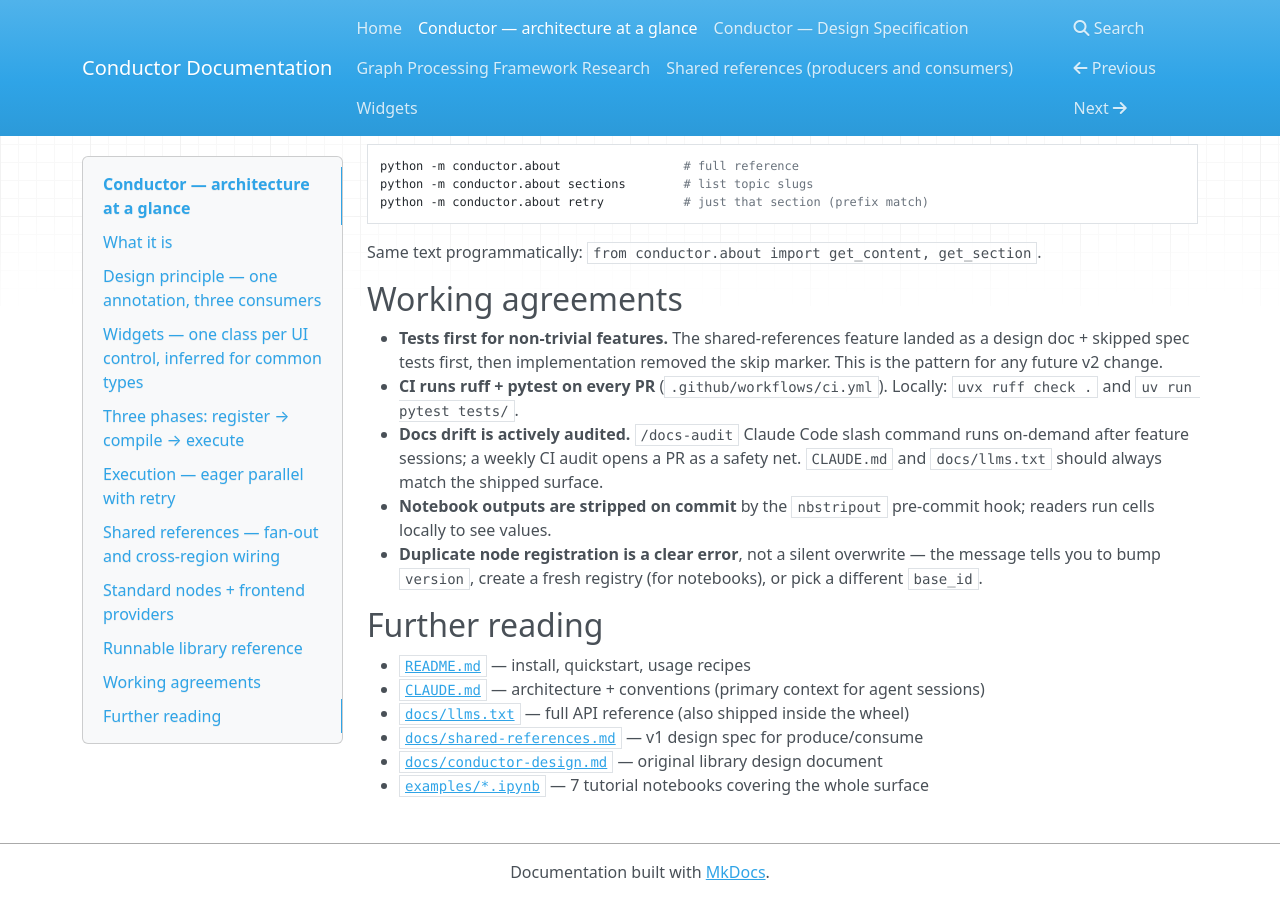
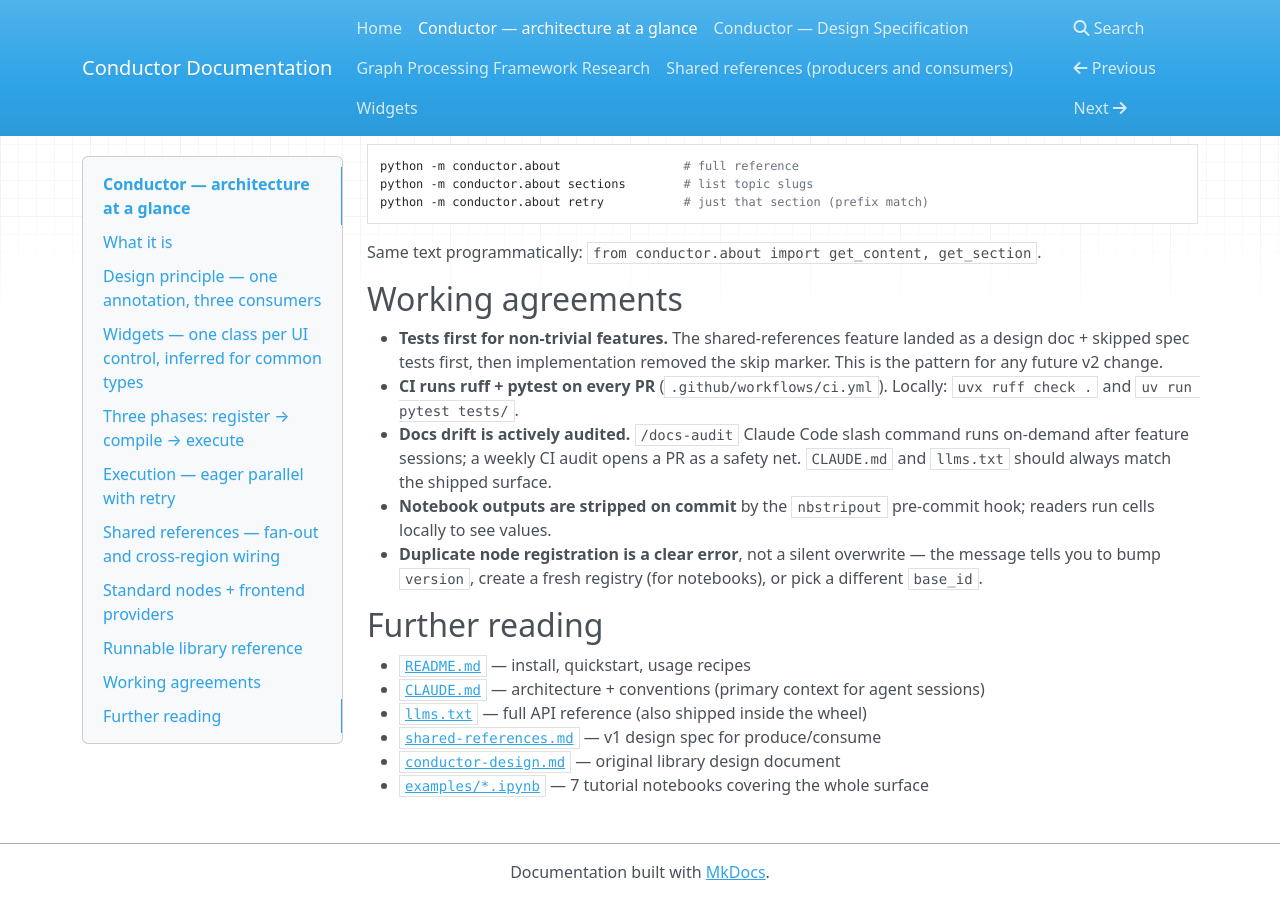
Before and after one commit to syv-ai/conductor, an MkDocs documentation site: the page built from docs/OVERVIEW.md, in a window 1280 px wide and 900 px high, scrolled down 3312 px. Built offline with MkDocs 1.6.1, drawn with Linux system fonts in a browser that asks for light colours; nearby versions of some CDN libraries; some of the changed text lies outside the part shown.

Commit message:
doc: fixed bad reference in overview doc

```diff
--- a/docs/OVERVIEW.md
+++ b/docs/OVERVIEW.md
@@ -35,7 +35,7 @@
 
 When a parameter has no widget on its annotation, the registry infers a sensible default from the Python type: `str → Text`, `int → Number(integer_only=True)`, `float → Number`, `bool → Checkbox`, `Date → DatePicker`, `list[T] → List(item_widget=default(T))`, `dict → SchemaBuilder`. Explicit `Annotated[T, Widget(...)]` always wins. So `def f(x: int)` is enough for the common case; annotate when you want constraints, a different widget, or a prettier label.
 
-Full catalog + recipe for adding new widgets: [`docs/widgets.md`](docs/widgets.md). Hands-on tour: [`examples/08_widgets.ipynb`](examples/08_widgets.ipynb).
+Full catalog + recipe for adding new widgets: [`widgets.md`](widgets.md). Hands-on tour: [`examples/08_widgets.ipynb`](examples/08_widgets.ipynb).
 
 ## Three phases: register → compile → execute
 
@@ -83,7 +83,7 @@
 
 Reference identity is `(producer_id, output_handle)`; the label is UI-only so renames never break subscribers. Validated at compile time (cycles, type compatibility, no collision with explicit edges, single producer per reference). Consumers inside a for-each body see the same producer value on every iteration — broadcast, not per-iteration.
 
-v1 constraint: producers must be top-level (not inside a compound region). Consumers can be anywhere. Full spec: [`docs/shared-references.md`](docs/shared-references.md).
+v1 constraint: producers must be top-level (not inside a compound region). Consumers can be anywhere. Full spec: [`shared-references.md`](shared-references.md).
 
 ## Standard nodes + frontend providers
 
@@ -124,7 +124,7 @@
 
 - **Tests first for non-trivial features.** The shared-references feature landed as a design doc + skipped spec tests first, then implementation removed the skip marker. This is the pattern for any future v2 change.
 - **CI runs ruff + pytest on every PR** (`.github/workflows/ci.yml`). Locally: `uvx ruff check .` and `uv run pytest tests/`.
-- **Docs drift is actively audited.** `/docs-audit` Claude Code slash command runs on-demand after feature sessions; a weekly CI audit opens a PR as a safety net. `CLAUDE.md` and `docs/llms.txt` should always match the shipped surface.
+- **Docs drift is actively audited.** `/docs-audit` Claude Code slash command runs on-demand after feature sessions; a weekly CI audit opens a PR as a safety net. `CLAUDE.md` and `llms.txt` should always match the shipped surface.
 - **Notebook outputs are stripped on commit** by the `nbstripout` pre-commit hook; readers run cells locally to see values.
 - **Duplicate node registration is a clear error**, not a silent overwrite — the message tells you to bump `version`, create a fresh registry (for notebooks), or pick a different `base_id`.
 
@@ -132,7 +132,7 @@
 
 - [`README.md`](README.md) — install, quickstart, usage recipes
 - [`CLAUDE.md`](CLAUDE.md) — architecture + conventions (primary context for agent sessions)
-- [`docs/llms.txt`](docs/llms.txt) — full API reference (also shipped inside the wheel)
-- [`docs/shared-references.md`](docs/shared-references.md) — v1 design spec for produce/consume
-- [`docs/conductor-design.md`](docs/conductor-design.md) — original library design document
+- [`llms.txt`](llms.txt) — full API reference (also shipped inside the wheel)
+- [`shared-references.md`](shared-references.md) — v1 design spec for produce/consume
+- [`conductor-design.md`](conductor-design.md) — original library design document
 - [`examples/*.ipynb`](examples/) — 7 tutorial notebooks covering the whole surface
```
